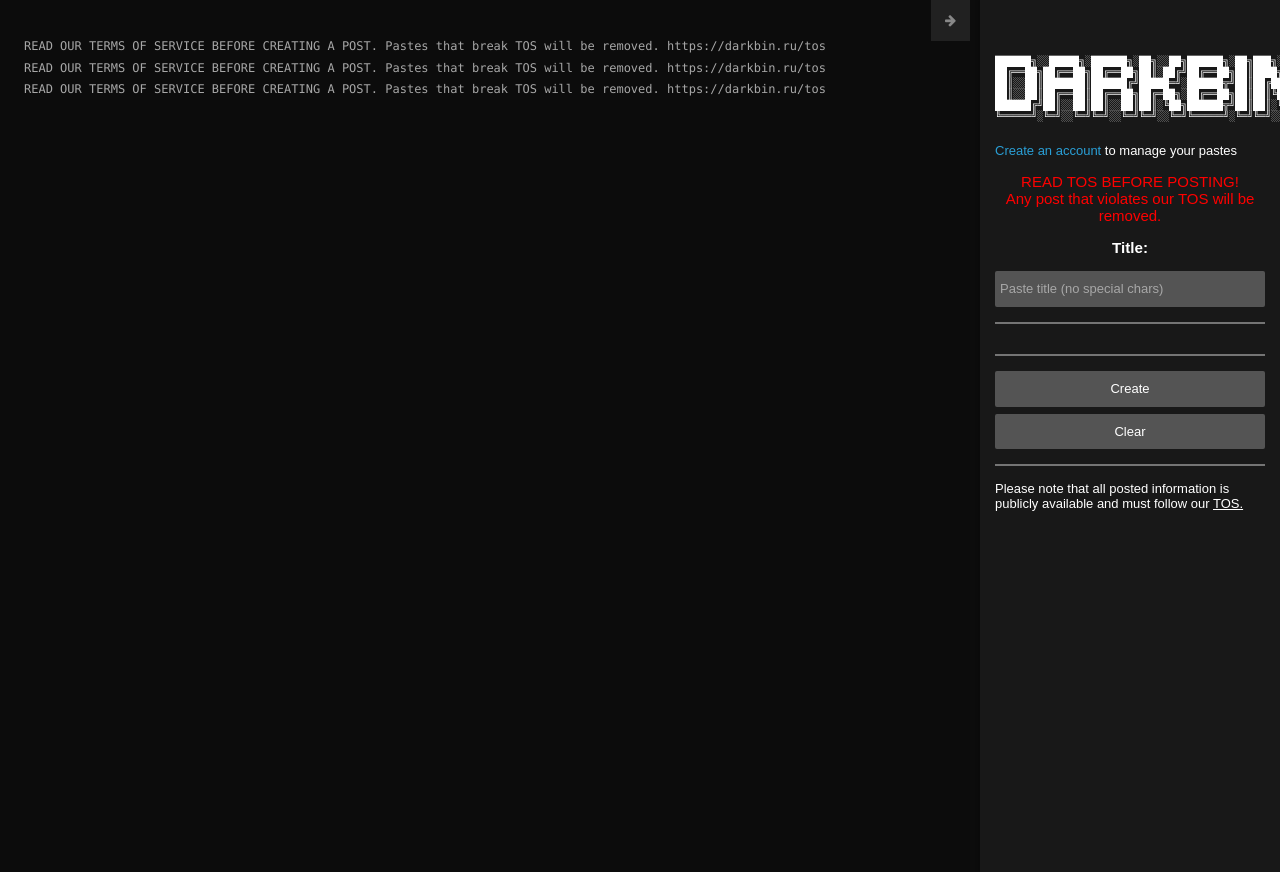
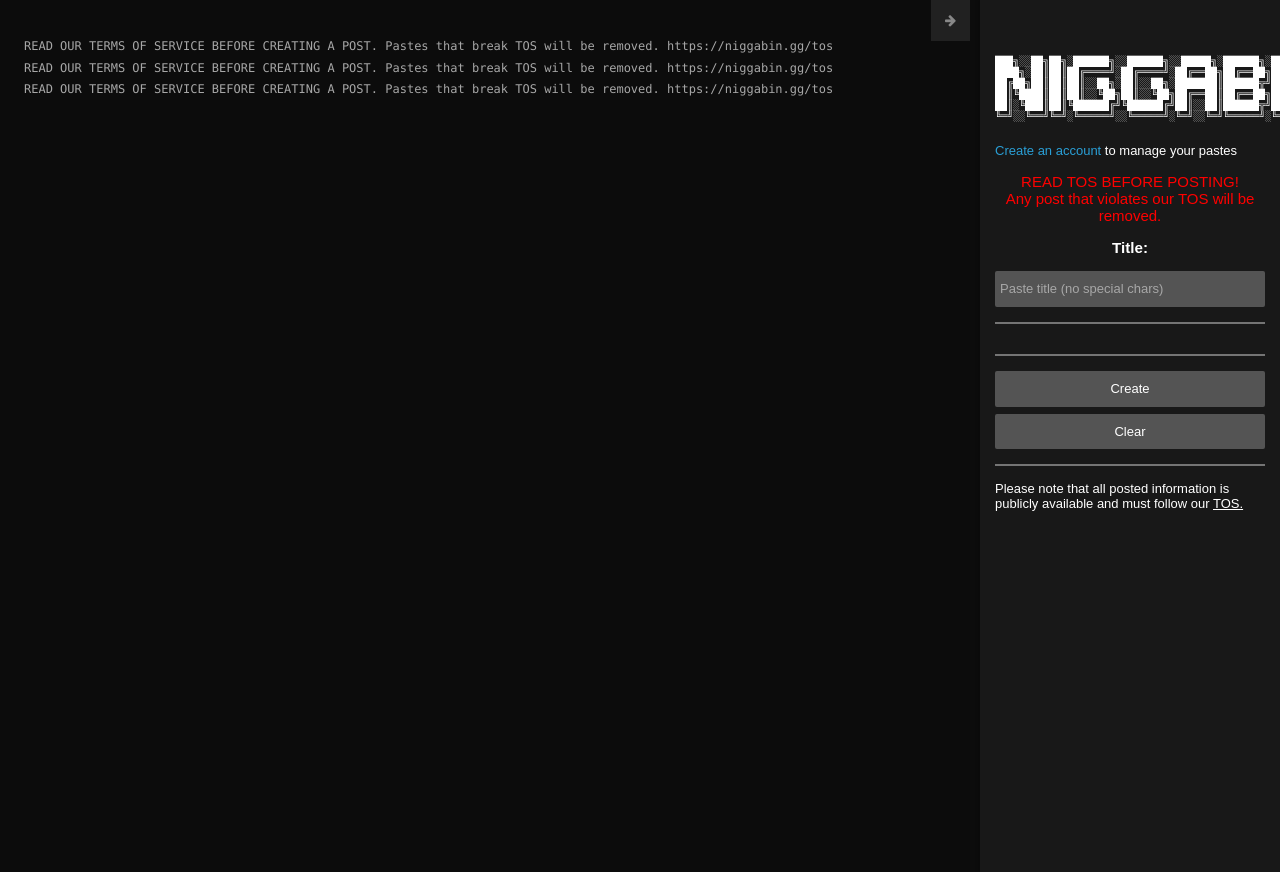
Before and after one commit to kauht/niggabin, a Flask app: page /new in a window 1280 px wide. Run offline with Flask 3, Linux system fonts and the light colour scheme; some libraries are stand-ins or nearby versions.

Commit message:
Update new.html

```diff
--- a/templates/new.html
+++ b/templates/new.html
@@ -58,14 +58,14 @@
                         </pre>
                     </a>
 
-                    <a class="sidebar-logo" href="https://darkbin.ru">
+                    <a class="sidebar-logo" href="https://discord.gg/Y4YDca8e">
                         <pre style="font-size: 10px;">
-██████╗░░█████╗░██████╗░██╗░░██╗██████╗░██╗███╗░░██╗
-██╔══██╗██╔══██╗██╔══██╗██║░██╔╝██╔══██╗██║████╗░██║
-██║░░██║███████║██████╔╝█████═╝░██████╦╝██║██╔██╗██║
-██║░░██║██╔══██║██╔══██╗██╔═██╗░██╔══██╗██║██║╚████║
-██████╔╝██║░░██║██║░░██║██║░╚██╗██████╦╝██║██║░╚███║
-╚═════╝░╚═╝░░╚═╝╚═╝░░╚═╝╚═╝░░╚═╝╚═════╝░╚═╝╚═╝░░╚══╝
+███╗░░██╗██╗░██████╗░░██████╗░░█████╗░██████╗░██╗███╗░░██╗
+████╗░██║██║██╔════╝░██╔════╝░██╔══██╗██╔══██╗██║████╗░██║
+██╔██╗██║██║██║░░██╗░██║░░██╗░███████║██████╦╝██║██╔██╗██║
+██║╚████║██║██║░░╚██╗██║░░╚██╗██╔══██║██╔══██╗██║██║╚████║
+██║░╚███║██║╚██████╔╝╚██████╔╝██║░░██║██████╦╝██║██║░╚███║
+╚═╝░░╚══╝╚═╝░╚═════╝░░╚═════╝░╚═╝░░╚═╝╚═════╝░╚═╝╚═╝░░╚══╝
                         </pre>
                     <div class="options">
                         {% if username %}
@@ -117,7 +117,7 @@
                 </div>
 
                 <div class="editor-container">
-                    <textarea name="pasteContent" id="paste-content" class="editor mousetrap" wrap="off" placeholder="READ OUR TERMS OF SERVICE BEFORE CREATING A POST. Pastes that break TOS will be removed. https://darkbin.ru{{ url_for('tos') }}&#13;READ OUR TERMS OF SERVICE BEFORE CREATING A POST. Pastes that break TOS will be removed. https://darkbin.ru{{ url_for('tos') }}&#13;READ OUR TERMS OF SERVICE BEFORE CREATING A POST. Pastes that break TOS will be removed. https://darkbin.ru{{ url_for('tos') }}"></textarea>
+                    <textarea name="pasteContent" id="paste-content" class="editor mousetrap" wrap="off" placeholder="READ OUR TERMS OF SERVICE BEFORE CREATING A POST. Pastes that break TOS will be removed. https://niggabin.gg{{ url_for('tos') }}&#13;READ OUR TERMS OF SERVICE BEFORE CREATING A POST. Pastes that break TOS will be removed. https://niggabin.gg{{ url_for('tos') }}&#13;READ OUR TERMS OF SERVICE BEFORE CREATING A POST. Pastes that break TOS will be removed. https://niggabin.gg{{ url_for('tos') }}"></textarea>
                 </div>
 
             </form>
```
